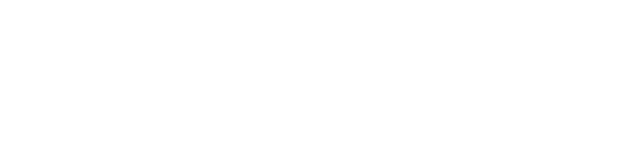
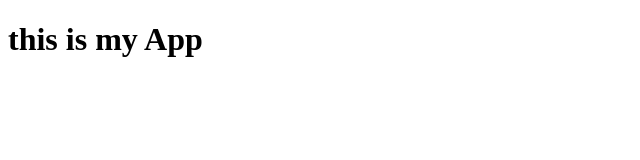
Before and after one commit to mvverma2007/FDP_devops, a plain HTML site: page index.html in a window 1280 px wide. Shown: the whole page, without its empty margins (0-640 px from the left). Drawn offline with Linux system fonts and the light colour scheme.

Commit message:
second commit

```diff
--- a/index.html
+++ b/index.html
@@ -5,7 +5,8 @@
     <meta name="viewport" content="width=device-width, initial-scale=1.0">
     <title>Document</title>
 </head>
+
 <body>
-
+    <h1> this is my App</h1>
 </body>
 </html>
```
